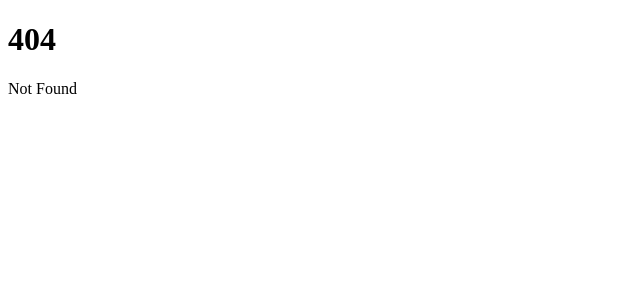
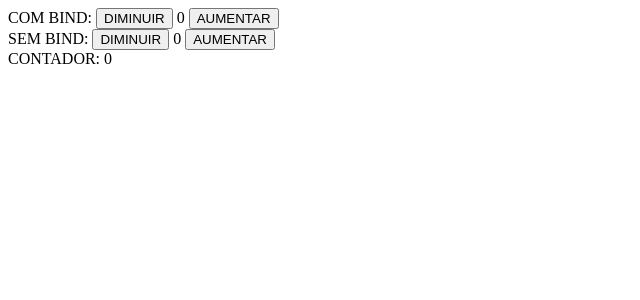
Before and after one commit to caioamorimcel/svelte5-examples, a SvelteKit app: page /svelte/bindable in a window 1280 px wide. Before the commit this address had no page. Shown: the top 300 px of the page, without its empty margins (0-640 px from the left). Built offline with nearby package versions, Linux system fonts and the light colour scheme.

Commit message:
BINDABLE

```diff
--- a/src/routes/+page.svelte
+++ b/src/routes/+page.svelte
@@ -34,6 +34,9 @@
 	</li>
 	<li>
 		<a href="./svelte/props">PROPS</a>
+	</li>
+	<li>
+		<a href="./svelte/bindable">BINDABLE</a>
 	</li>
 	<li>
 		<a href="./svelte/snippet">SNIPPET</a>
--- /dev/null
+++ b/src/routes/svelte/bindable/+page.svelte
@@ -0,0 +1,18 @@
+<script lang="ts">
+	import Componente from './Componente.svelte';
+
+	let contador = $state(0);
+</script>
+
+<div>
+	COM BIND:
+	<Componente bind:prop={contador} />
+</div>
+<div>
+	SEM BIND:
+	<Componente prop={contador} />
+</div>
+
+<div>
+	CONTADOR: {contador}
+</div>
--- /dev/null
+++ b/src/routes/svelte/bindable/Componente.svelte
@@ -0,0 +1,11 @@
+<script lang="ts">
+	let {
+		prop = $bindable()
+	}: {
+		prop: number;
+	} = $props();
+</script>
+
+<button onclick={() => (prop = prop - 1)}>DIMINUIR</button>
+{prop}
+<button onclick={() => (prop = prop + 1)}>AUMENTAR</button>
```
